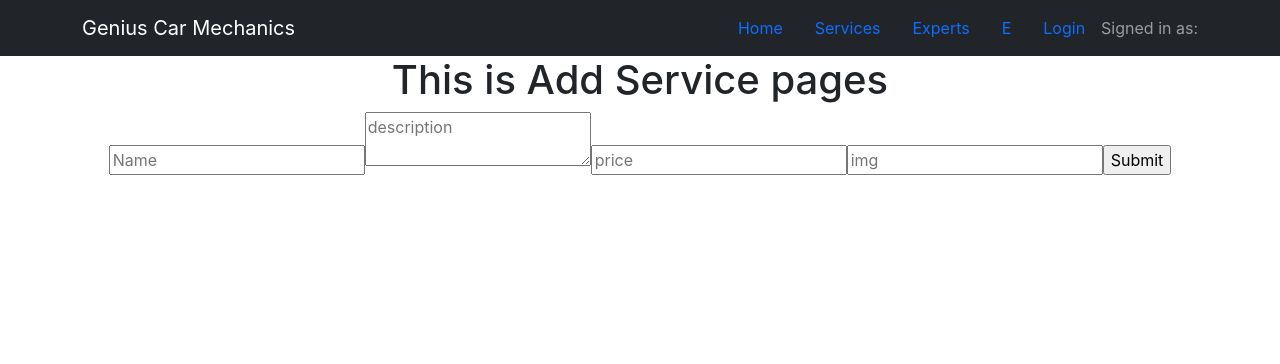
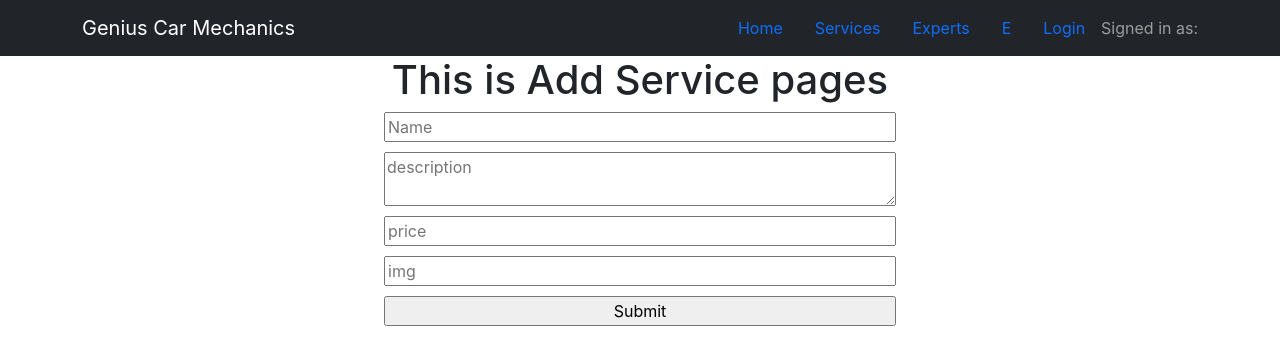
Before and after one commit to Zunaid-jony/responsive-react-media-query, a React (Create React App) app: page /addservice in a window 1280 px wide. Shown: the top 364 px of the page. Built offline with nearby package versions, Linux system fonts and the light colour scheme; no server answers.

Commit message:
add to bakend

```diff
--- a/src/Pages/AddService/Addservice.css
+++ b/src/Pages/AddService/Addservice.css
@@ -0,0 +1,13 @@
+.add-service form{
+    display: flex;
+    flex-direction: column;
+    /* width: 40%;
+    margin-left:440px;
+    margin-top: 50px; */
+    justify-content: center;
+    align-items: center;
+}
+.add-service form input, textarea{
+    width: 40%;
+    margin-bottom: 10px;
+}
--- a/src/Pages/AddService/Addservice.js
+++ b/src/Pages/AddService/Addservice.js
@@ -1,13 +1,25 @@
+import axios from 'axios';
 import React from 'react';
 import { useForm } from "react-hook-form";
+import './Addservice.css'
 
 const Addservice = () => {
-    const { register, handleSubmit } = useForm();
-    const onSubmit = data => console.log(data);
+    const { register, handleSubmit, reset } = useForm();
+    const onSubmit = data =>{
+        console.log(data);
+        axios.post('http://localhost:5000/services', data)
+        .then(res => {
+            if(res.data.insertedId){
+                alert('added successfully')
+                reset();
+            }
+            console.log(res)
+        })
+    }
     return (
-        <div>
+        <div className='add-service '>
             <h1>This is Add Service pages</h1>
-            <form onSubmit={handleSubmit(onSubmit)}>
+            <form  onSubmit={handleSubmit(onSubmit)}>
             <input {...register("Name", { required: true, maxLength: 20 })} placeholder="Name" />
             <textarea {...register("description")} placeholder="description" />
             <input type="number" {...register("price")} placeholder="price" />
--- a/src/Pages/Booking/Booking.js
+++ b/src/Pages/Booking/Booking.js
@@ -1,12 +1,21 @@
-import React from 'react';
+import React,{useEffect, useState} from 'react';
 import { useParams } from 'react-router-dom';
 
 const Booking = () => {
     // App js thake use perams ana hoise ** serviceId
     const {serviceId}= useParams();
+    const [service, setService] = useState({})
+
+    useEffect(()=>{
+        fetch( `http://localhost:5000/services/${serviceId}`)
+        .then(response => response.json())
+        .then(data => setService(data));
+    },[])
     return (
         <div>
+            <h2>Details of: {service.Name}</h2>
             <h1>thais is booking {serviceId}</h1>
+            <img src={service.img} ></img>
         </div>
     );
 };
--- a/src/Pages/Home/Service/Service.js
+++ b/src/Pages/Home/Service/Service.js
@@ -4,14 +4,14 @@ import './Service.css'
 
 
 const Service = ({service}) => {
-    const {id, name, description, img, price} = service;
+    const {_id, Name, description, img, price} = service;
     return (
         <div className='service  pb-3'>
              <img src={img}></img>
-             <h1>{name}</h1>
+             <h1>{Name}</h1>
             <h5>price: {price}</h5>
             <p> {description}</p>
-           <Link to={`/booking/${id}`}> <button className='btn btn-warning'>Book {name.toLowerCase()}</button></Link>
+           <Link to={`/booking/${_id}`}> <button className='btn btn-warning'>Book {Name.toLowerCase()}</button></Link>
 
         </div>
     );
--- a/src/Pages/Home/Services/Services.js
+++ b/src/Pages/Home/Services/Services.js
@@ -6,9 +6,13 @@ import './Services.css'
 const Services = () => {
     const [services, setServices] = useState([])
     useEffect(() =>{
-        fetch('services.json')
+        fetch('http://localhost:5000/services')
         .then(response => response.json())
-        .then(data => setServices(data))
+        .then(data => {
+            console.log(data)
+            setServices(data)
+
+        })
     },[])
     return (
         <div id='services'>
```
